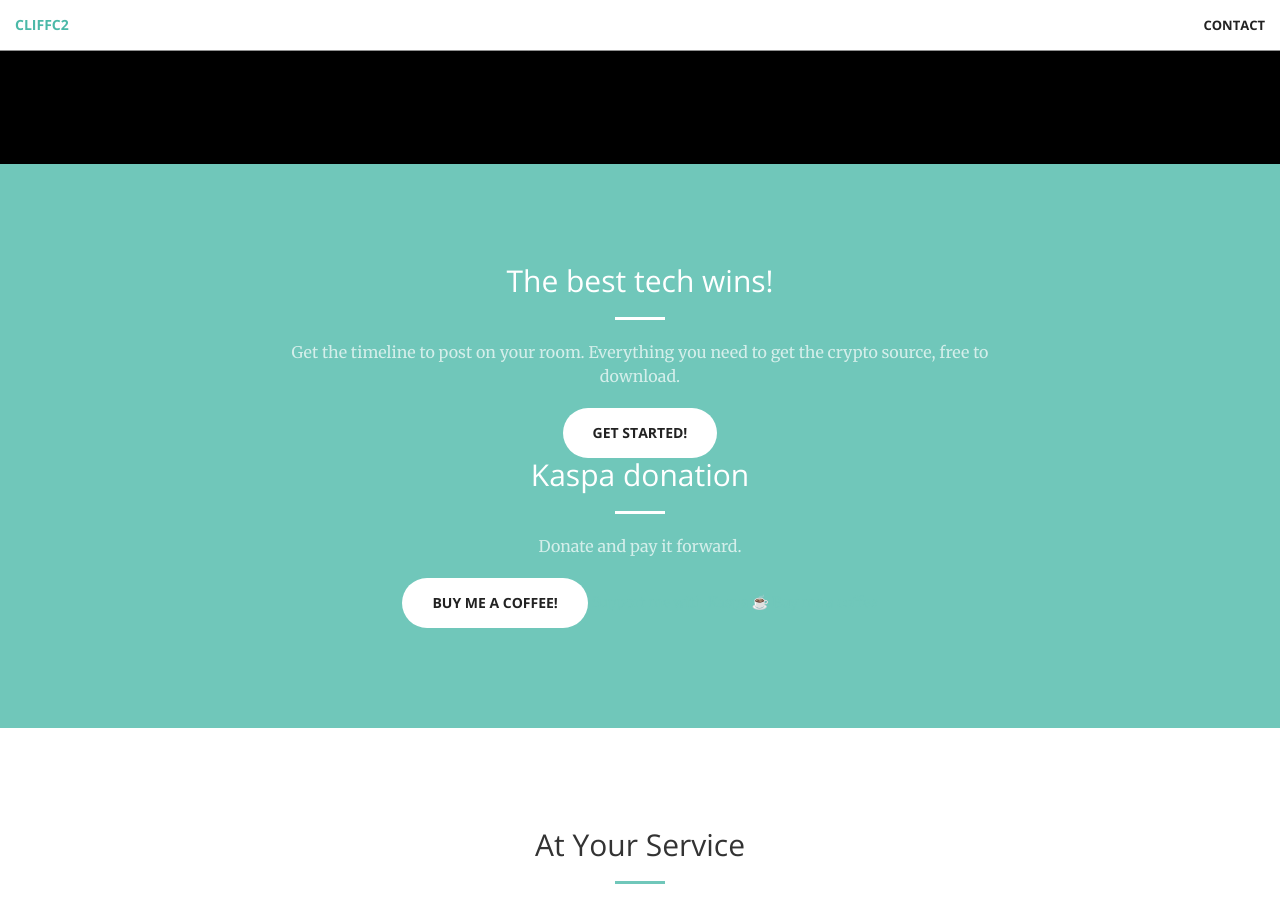
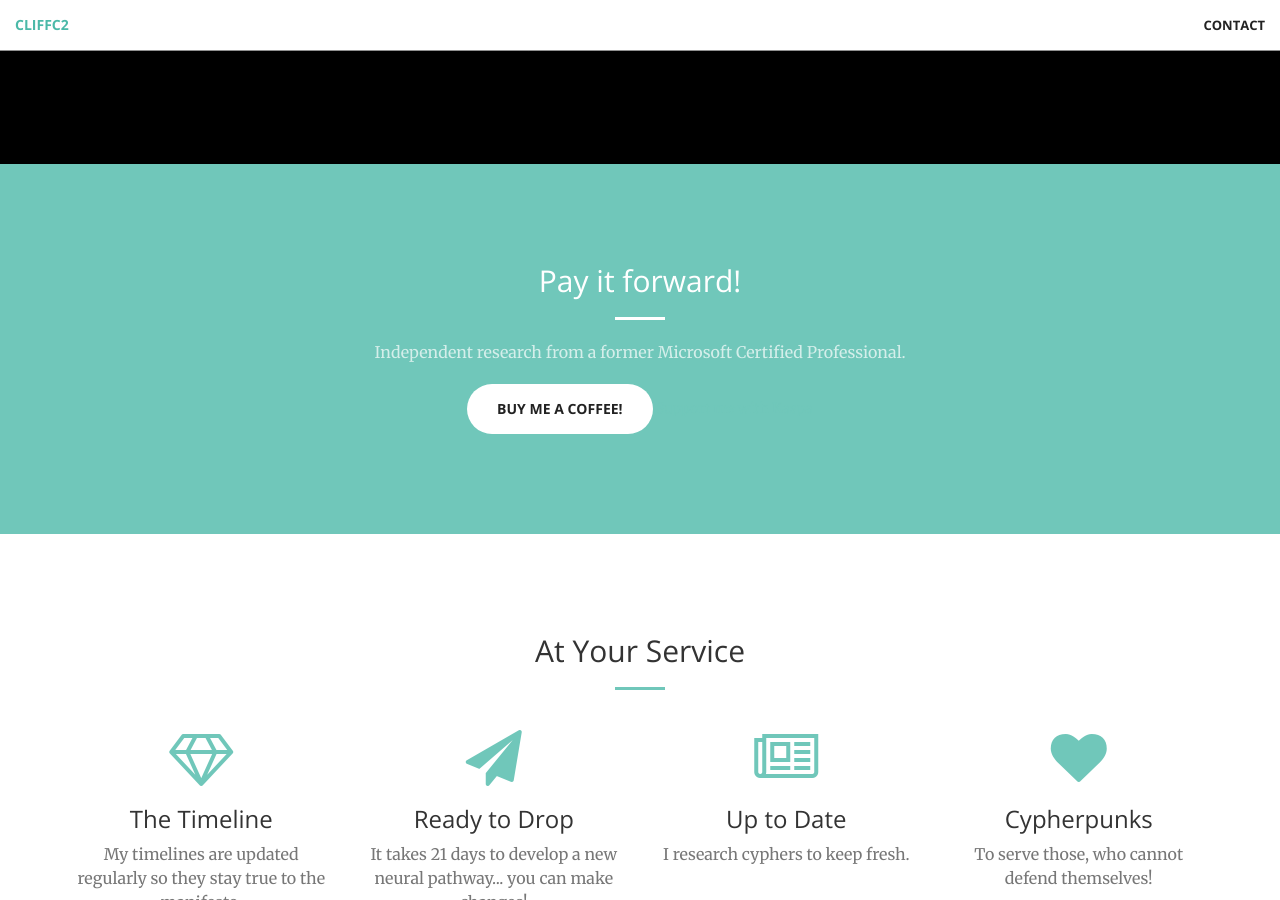
Before and after one commit to cliffc2/cliffc2.github.io, a Jekyll site: the page built from index.html, in a window 1280 px wide and 900 px high, scrolled down 736 px. Built offline with Jekyll 4.4.1, drawn with Linux system fonts in a browser that asks for light colours; Markdown is read by kramdown in place of the engine named in the settings.

Commit message:
Update call-to-action.html

```diff
--- a/_includes/call-to-action.html
+++ b/_includes/call-to-action.html
@@ -3,24 +3,21 @@
     <div class="container">
         <div class="row">
             <div class="col-lg-8 col-lg-offset-2 text-center">
-                <h2 class="section-heading">The best tech wins!</h2>
+                <h2 class="section-heading">Pay it forward!</h2>
                 <hr class="light">
-                <p class="text-faded">Get the timeline to post on your room. Everything you need to get the crypto source, free to download.</p>
-                <a href="#" class="btn btn-default btn-xl">Get Started!</a>
-                <h2 class="section-heading">Kaspa donation</h2>
-                <hr class="light">
-                <p class="text-faded">Donate and pay it forward.</p>
+                <p class="text-faded">Independent research from a former Microsoft Certified Professional.</p>
+
                 <a href="https://kas.coffee/cliffc2" class="btn btn-default btn-xl">Buy me a coffee!</a>
                 <!-- Simple link to your page -->
                 <a href="https://kas.coffee/cliffc2">
                   Support me with Kaspa
                 </a>
 
-                <!-- Button with styling -->
+                <!-- Button with
                 <a href="https://kas.coffee/cliffc2"
                    class="kas-coffee-button">
                   ☕ Buy me a coffee
-                </a>
+                </a>styling -->
             </div>
         </div>
     </div>
```
